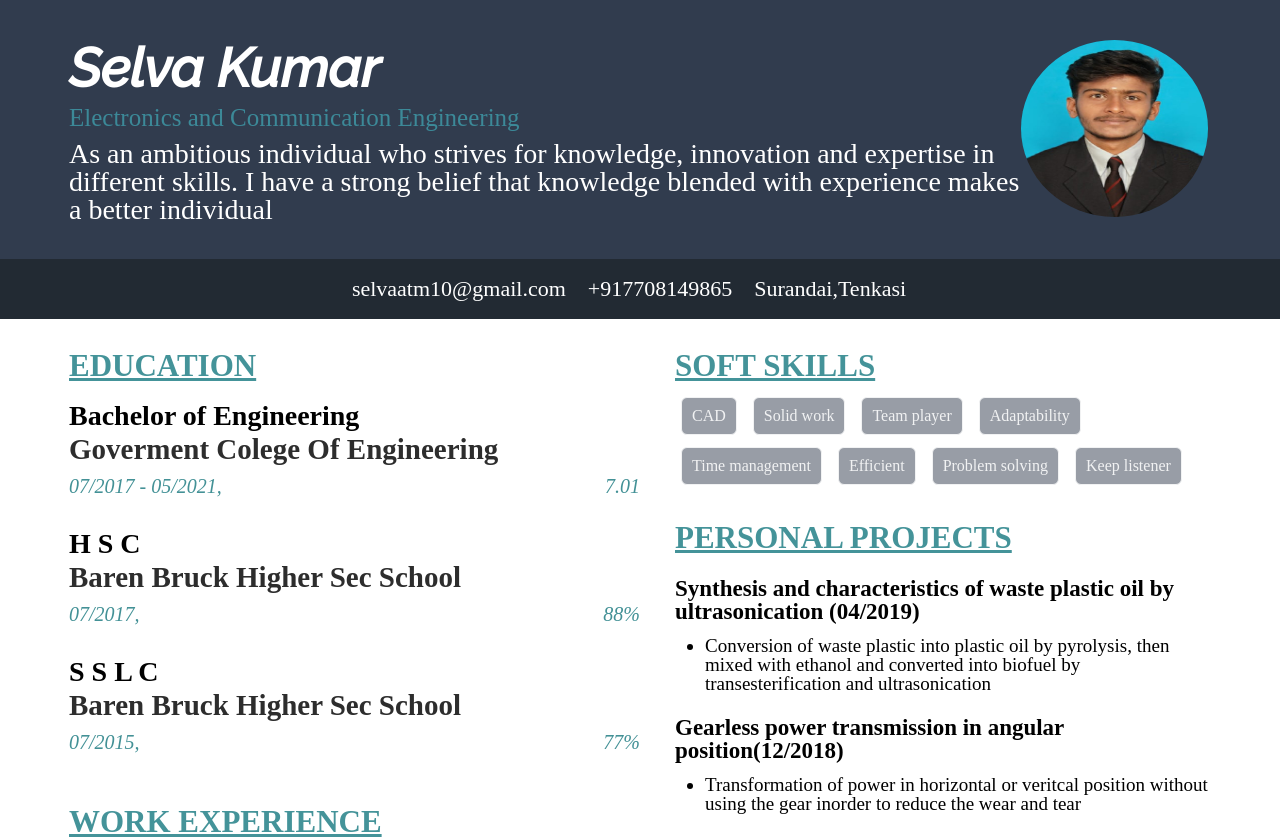
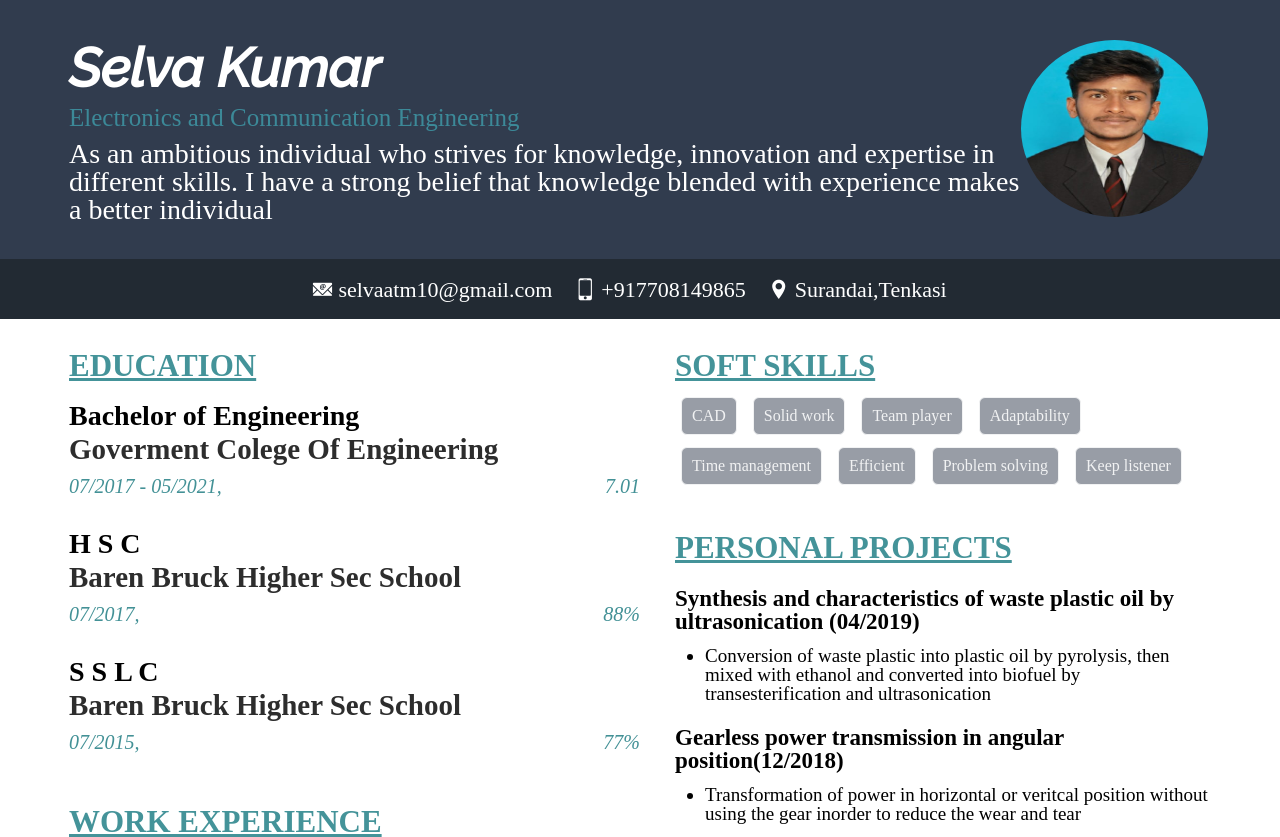
Before and after one commit to FabevyVel/fsd-06-project-1, a website: page selvakumar/index.html in a window 1280 px wide. Shown: the top 837 px of the page. Drawn offline with Linux system fonts and the light colour scheme; a web font is replaced by a local one.

Commit message:
add-icofont

```diff
--- a/selvakumar/index.html
+++ b/selvakumar/index.html
@@ -11,6 +11,7 @@
     <link rel="preconnect" href="https://fonts.gstatic.com" crossorigin>
     <link href="https://fonts.googleapis.com/css2?family=Hahmlet:wght@500&family=Raleway:ital,wght@1,500&display=swap"
         rel="stylesheet">
+        <link rel="stylesheet" href="../icofont/icofont.css">
     <link rel="stylesheet" href="css/main.css">
 </head>
 
@@ -35,9 +36,9 @@
     <div class="contact">
         <div class="container">
             <div class="fc jc-c">
-                <a href="https://mail.google.com/mail/u/0/#inbox">selvaatm10@gmail.com</a>
-                <a href="tel:+917708149865">+917708149865</a>
-                <a href="#">Surandai,Tenkasi</a>
+                <a href="https://mail.google.com/mail/u/0/#inbox"><i class="icofont-email"></i>selvaatm10@gmail.com</a>
+                <a href="tel:+917708149865"><i class="icofont-ui-touch-phone"></i>+917708149865</a>
+                <a href="#"><i class="icofont-location-pin"></i>Surandai,Tenkasi</a>
             </div>
         </div>
     </div>
@@ -135,6 +136,7 @@
                             </div>
                         </div>
                         <div class="content-section">
+                            <div class="project">
                             <h2>PERSONAL PROJECTS</h2>
                             <div class="content-type-4">
                                 <div class="content-type-1-section-1">
```
